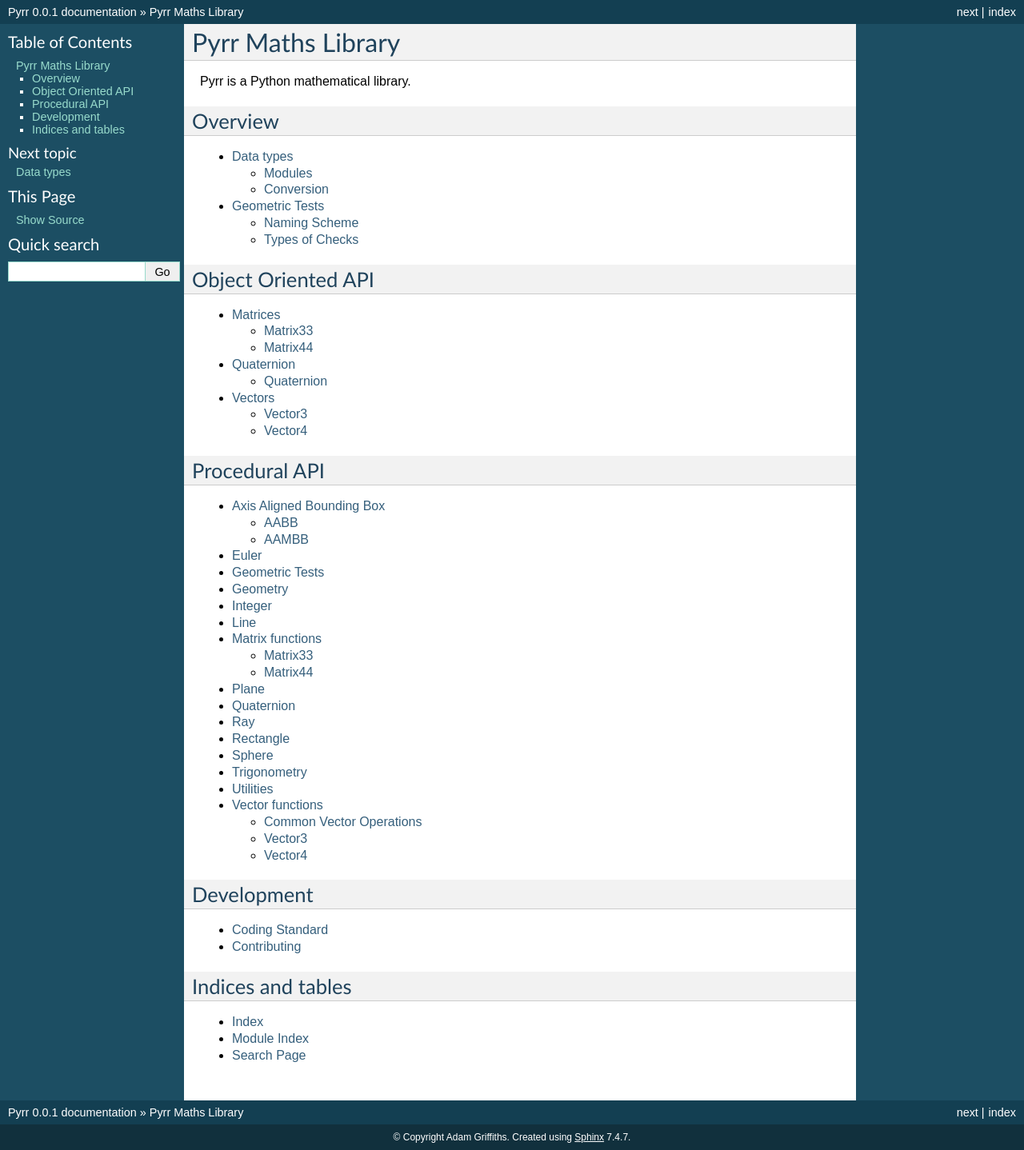
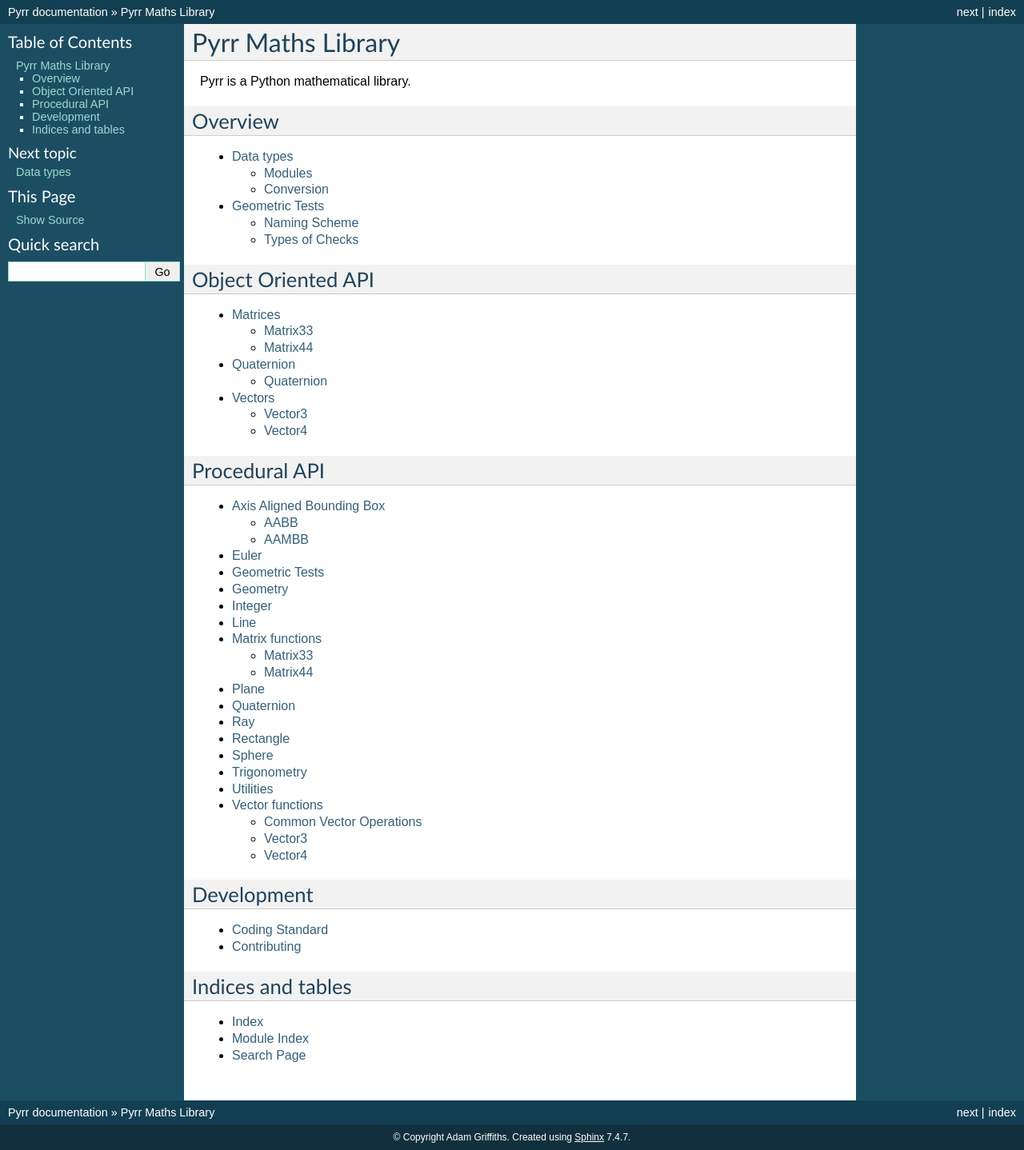
Before and after one commit to adamlwgriffiths/Pyrr, a Sphinx documentation site: the page built from docs/source/index.rst, in a window 1280 px wide. Shown: the whole page at 80% size. Built offline with Sphinx 7.4.7, drawn with Linux system fonts in a browser that asks for light colours; formulas are drawn with MathJax 3.

Commit message:
Use Pyrr version in documentation
Resolves #9

```diff
--- a/docs/source/conf.py
+++ b/docs/source/conf.py
@@ -43,14 +43,17 @@
 project = u'Pyrr'
 copyright = u'Adam Griffiths'
 
+with open('../../pyrr/version.py', 'r') as f:
+    exec(f.read())
+
 # The version info for the project you're documenting, acts as replacement for
 # |version| and |release|, also used in various other places throughout the
 # built documents.
 #
 # The short X.Y version.
-version = '0.0.1'
+version = __version__
 # The full version, including alpha/beta/rc tags.
-release = '0.0.1'
+release = __version__
 
 # The language for content autogenerated by Sphinx. Refer to documentation
 # for a list of supported languages.
```
